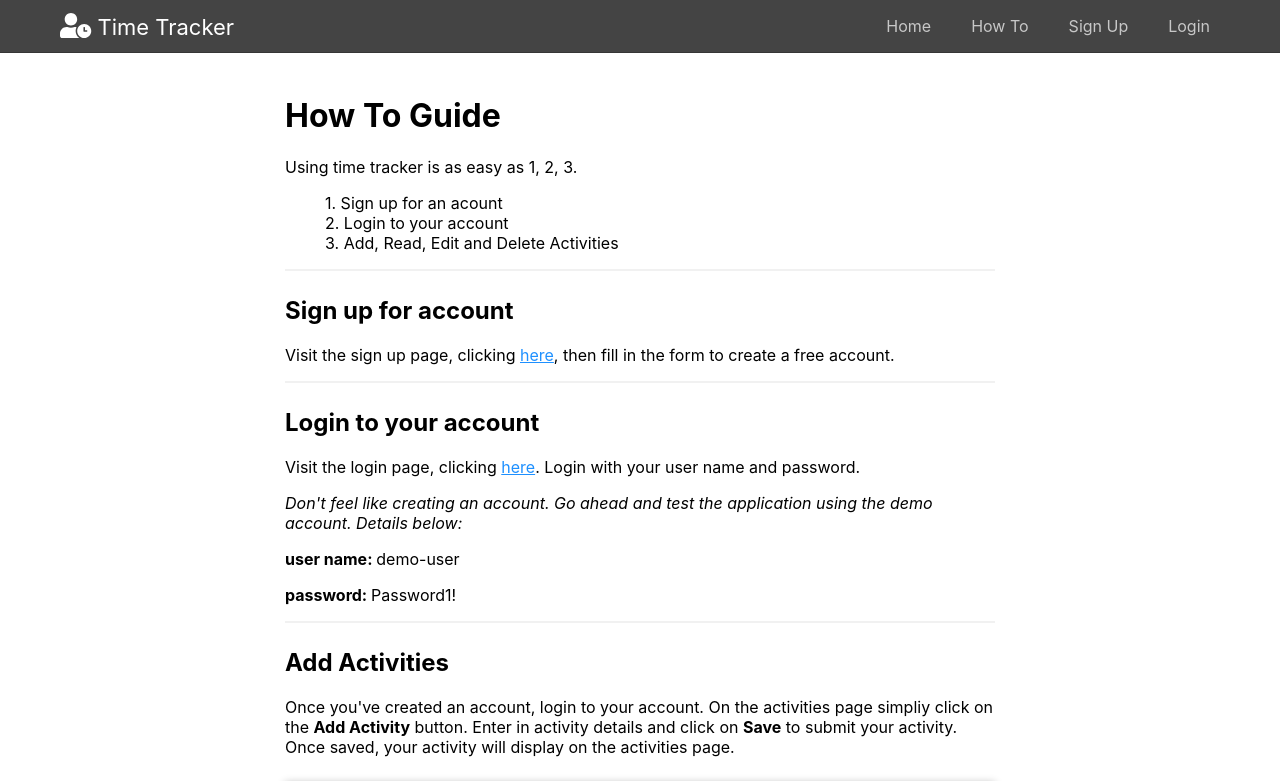
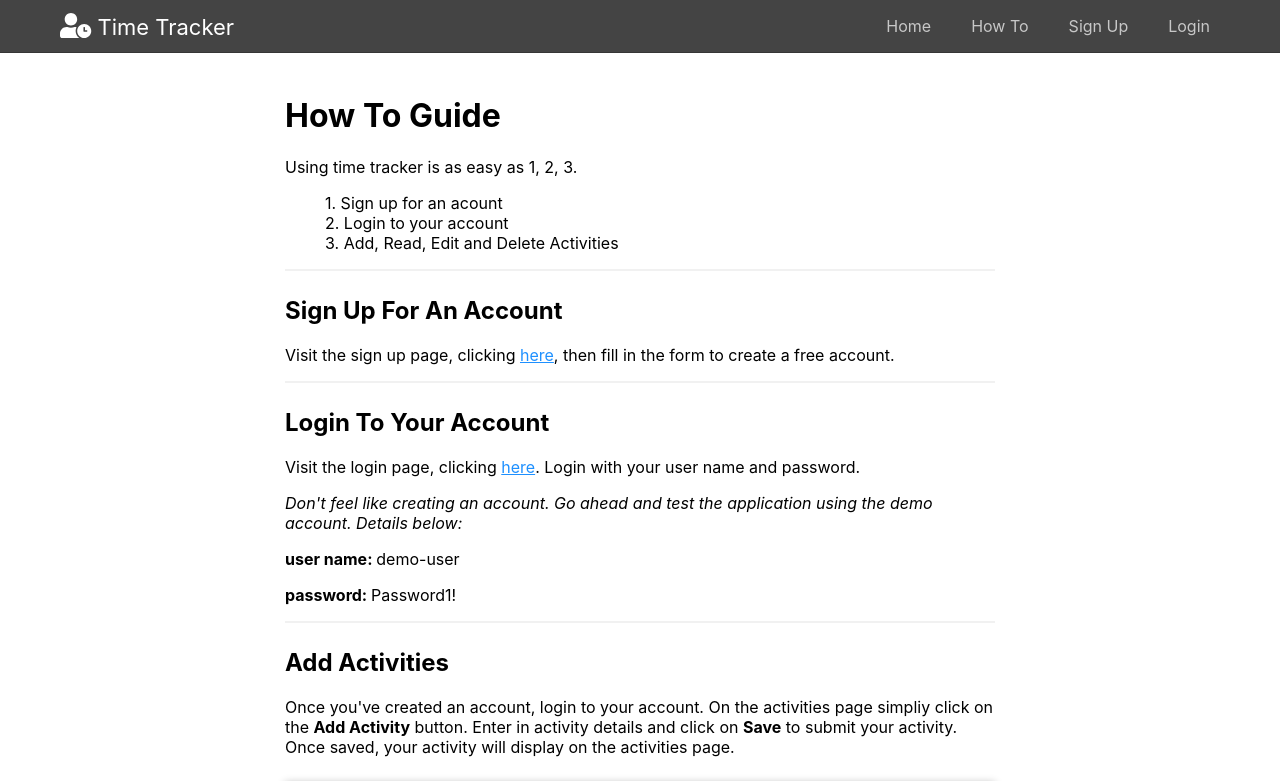
Before and after one commit to soriaj/time-tracker-client, a React (Create React App) app: page /how-to in a window 1280 px wide. Shown: the top 781 px of the page. Built offline with nearby package versions, Linux system fonts and the light colour scheme; no server answers; grey boxes are pictures that could not be loaded.

Commit message:
- Spell check

```diff
--- a/src/components/HowTo/HowTo.js
+++ b/src/components/HowTo/HowTo.js
@@ -15,12 +15,12 @@ class HowTo extends Component {
             </ul>
             <hr />
             <section>
-               <h2>Sign up for account</h2>
+               <h2>Sign Up For An Account</h2>
                <p>Visit the sign up page, clicking <Link to='/register'>here</Link>, then fill in the form to create a free account.</p>
             </section>
             <hr />
             <section>
-               <h2>Login to your account</h2>
+               <h2>Login To Your Account</h2>
                <p>Visit the login page, clicking <Link to='/login'>here</Link>. Login with your user name and password.</p>
                <p><em>Don't feel like creating an account. Go ahead and test the application using the demo account. Details below:</em></p>
                <p><b>user name: </b>demo-user</p>
@@ -91,7 +91,7 @@ class HowTo extends Component {
             <hr />
             <section>
                <h2>Delete An Activity</h2>
-               <p>Once you've created an account, login to your account. From the activities list click on the <b>trash</b> icon to delete the activity. The activity will be remove from the list.</p>
+               <p>Once you've created an account, login to your account. From the activities list click on the <b>trash</b> icon to delete the activity. The activity will be removed from the list.</p>
                <div className='screenshots'>
                   <img className='screenshot-img' src='https://lh3.googleusercontent.com/tKDZSlgnQi5bDjggTO19tBqNJrHNmy4CLVEZ2qXf09A_67BLB4jJJRHGCXLYc_otiL3ZnggaK6w3Z1uwX2z7tRUEnPjLyhdk3Zi-7QdMZoLaZcbY9s80Yjd6Pmc_ArFed8Zyh3-T-za6uv2svG-4mjTLnNZGC2UMVl2gDQYITIiC4FBSfiTeeyLWMgb_0L7CdQPjqEBW5Tn2pnoSFyGU1bivhZXk8W012E_1XDTz-4fmM2xEiWsQOP7WORJQ12avhYOkxsb59VER7dDncoXzbW3zErkU6IocsuLLr1oHmReSdd8QpHwJsBNWXwWvv0v2lIF713U6-se7V6WP7zOSqLuoQRK-Hi-BPvjPb4Tg7fnRcMi1usYpw4JwyRcE_SRqI9rJovOjRJANLojiV8Rq9QuYgP6J7AWwJLhr4GCUDqT8GQpLjrEfG_jgVhU0Ct3XS_m8HEMQc8KPiEeExUI_4EErSxOdHwJjuP7OfZlHzrL3QYZ8ogxCpYfhrixgeXYt00tvyHw7ToIiuM-_lktndT2y5WJLzbHo_EuP_yfu3EPb2KW94MpohO3wec0kYum3sigSDQymPUmFw-LJ0WaVOzPfT9-8hLCOtILQZfKaVKxzH-A6L5RlnHxujZMs6LOV6rupxprB1jSTtalJkeW_CahXNqqgCsW-1Dw8uvEZrFktPwKaarTQ=w947-h752-no' alt='Delete Activity' />
                   <p className='img-label'>Delete Activity</p>
```
